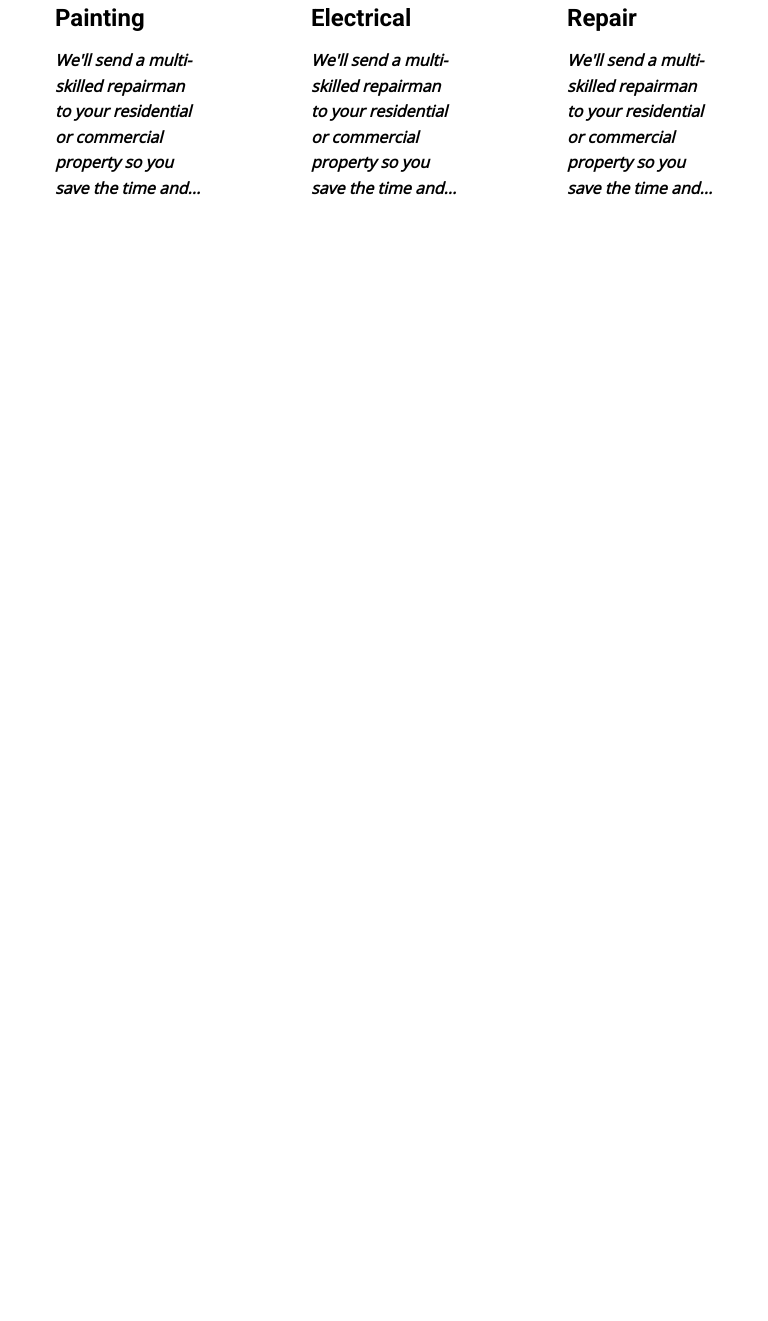
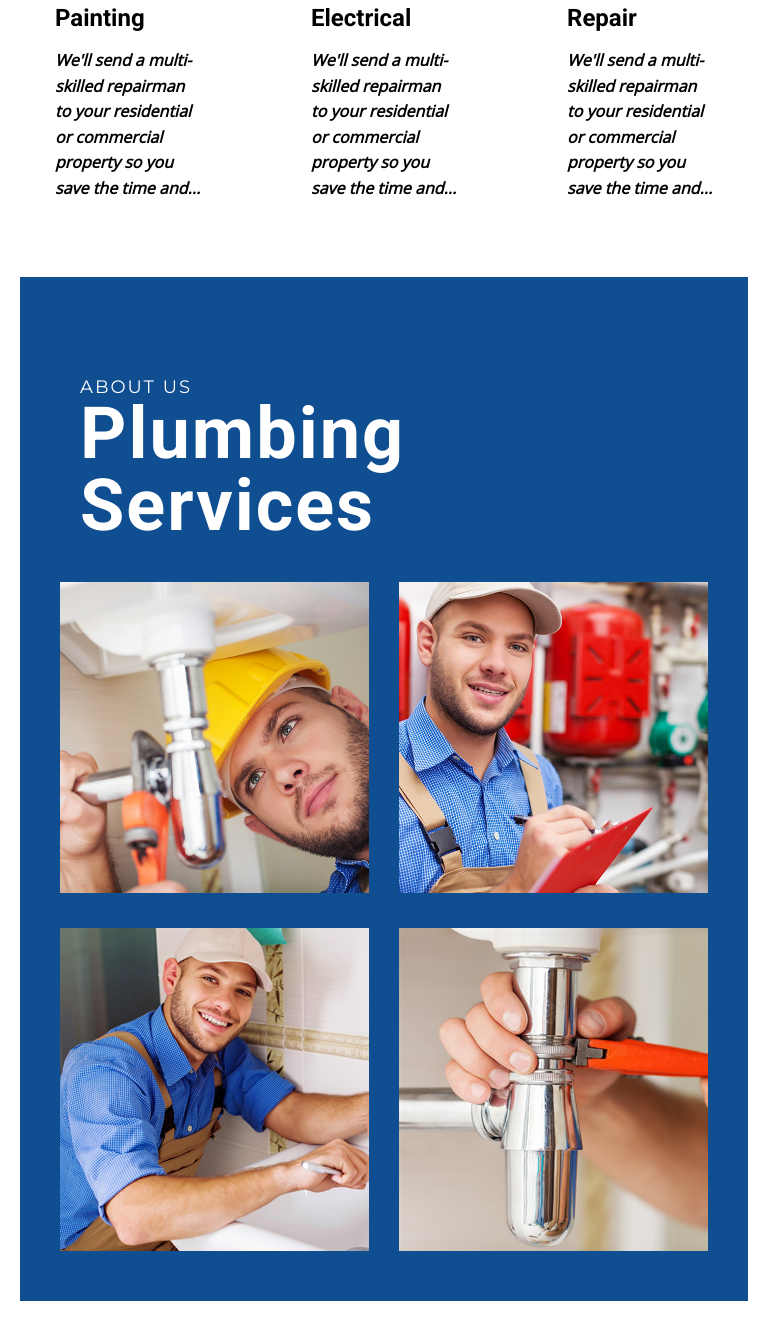
Before and after one commit to magajisuleiman/ACTIVITY-7, a plain HTML site: page index.html in a window 768 px wide. Shown: the part 3225-4546 px from the top of the page. Before the commit the page ends 3482 px from the top, so only its background shows below. Drawn offline with nearby package versions, Linux system fonts and the light colour scheme.

Commit message:
completed about session for tablet

```diff
--- a/index.html
+++ b/index.html
@@ -5,6 +5,10 @@
     <meta http-equiv="X-UA-Compatible" content="IE=edge">
     <meta name="viewport" content="width=device-width, initial-scale=1.0">
     <title>Activity 7</title>
+
+    <link rel="preconnect" href="https://fonts.googleapis.com">
+    <link rel="preconnect" href="https://fonts.gstatic.com" crossorigin>
+    <link href="https://fonts.googleapis.com/css2?family=Montserrat&display=swap" rel="stylesheet">
 
     <link rel="preconnect" href="https://fonts.googleapis.com">
     <link rel="preconnect" href="https://fonts.gstatic.com" crossorigin>
@@ -102,9 +106,23 @@
                     <div class="brushpaint"><h2>Repair</h2></div>
                     <div class="paintmessage"><h4>We'll send a multi-skilled repairman to your residential or commercial property so you save the time and...</h4></div>
                 </div>
-
             </div>
-
+        </section>
+        <section class="about-section">
+            <div class="about">
+                <h4>ABOUT US</h4>
+                <h1>Plumbing Services</h1>
+            </div>
+            <div class="combinerows">
+                <div class="about-row1">
+                    <div class="pic1"></div>
+                    <div class="pic2"></div>
+                </div>
+                <div class="about-row1">
+                    <div class="pic3"></div>
+                    <div class="pic4"></div>
+                </div>
+            </div>
         </section>
     </main>
 </body>
--- a/style.css
+++ b/style.css
@@ -271,6 +271,73 @@ body{
         text-align: left;
         font-family: 'Open Sans',sans-serif;
     }
+    .about-section{
+        display: flex;
+        flex-direction: column;
+        background-color: #104e92;
+        margin: 20px;
+    }
+    .about h4{
+        font-size: 18px;
+        line-height: 21px;
+        font-weight: 400;
+        letter-spacing: 2px;
+        text-align: left;
+        color: white;
+        font-family: 'Montserrat', sans-serif;
+    }
+    .about-section .about{
+        margin: 100px 60px 0px;
+    }
+    .about h1{
+        font-size: 72px;
+        line-height: 72px;
+        font-weight: 700;
+        letter-spacing: 2px;
+        text-align: left;
+        color: white;
+        font-family: 'Roboto',sans-serif;
+    }
+    .combinerows{
+        display: flex;
+        flex-direction: column;
+    }
+    .about-row1{
+        width: 100%;
+        display: flex;
+        flex-direction: row;
+    }
+    .about-row1 .pic1{
+        width: 385px;
+        height: 311px;
+        background-image: url(./img/frg.jpg);
+        background-size: cover;
+        background-position: center;
+        margin: 40px 15px 20px 40px;
+    }
+    .about-row1 .pic2{
+        width: 385px;
+        height: 311px;
+        background-image: url(./img/rg.jpg);
+        background-size: cover;
+        background-position: center;
+        margin: 40px 40px 20px 15px;
+    }
+    .about-row1 .pic3{
+        width: 385px;
+        height: 323px;
+        background-image: url(./img/billionphotos1882993.jpg);
+        margin: 15px 15px 50px 40px;
+    }
+    .about-row1 .pic4{
+        width: 385px;
+        height: 323px;
+        background-image: url(./img/billionphotos1882951.jpg);
+        margin: 15px 40px 50px 15px;
+    }
+
+
+
 
 
 
@@ -547,4 +614,8 @@ body{
 
 
 
+
+
+
+
 }
```
